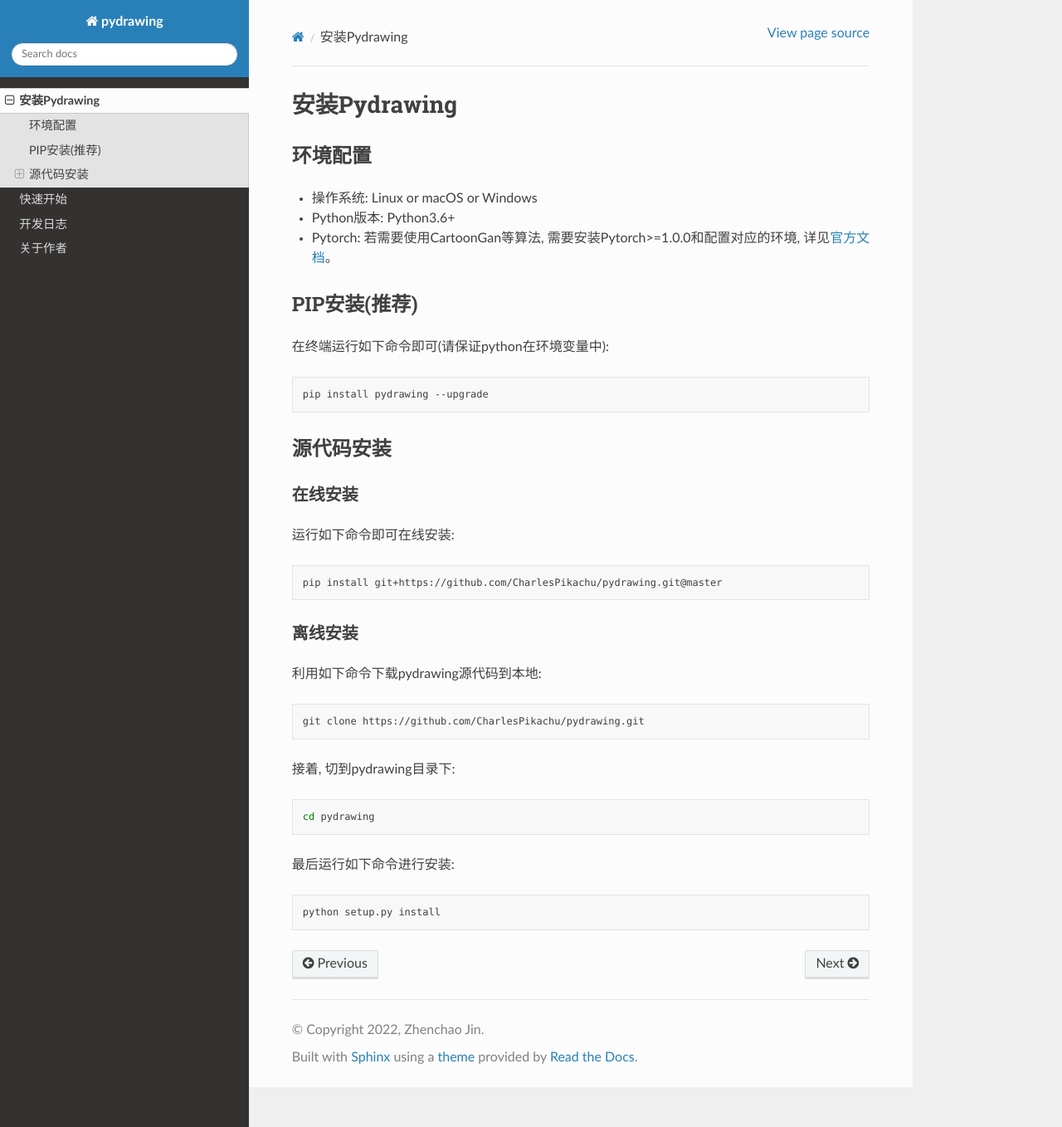
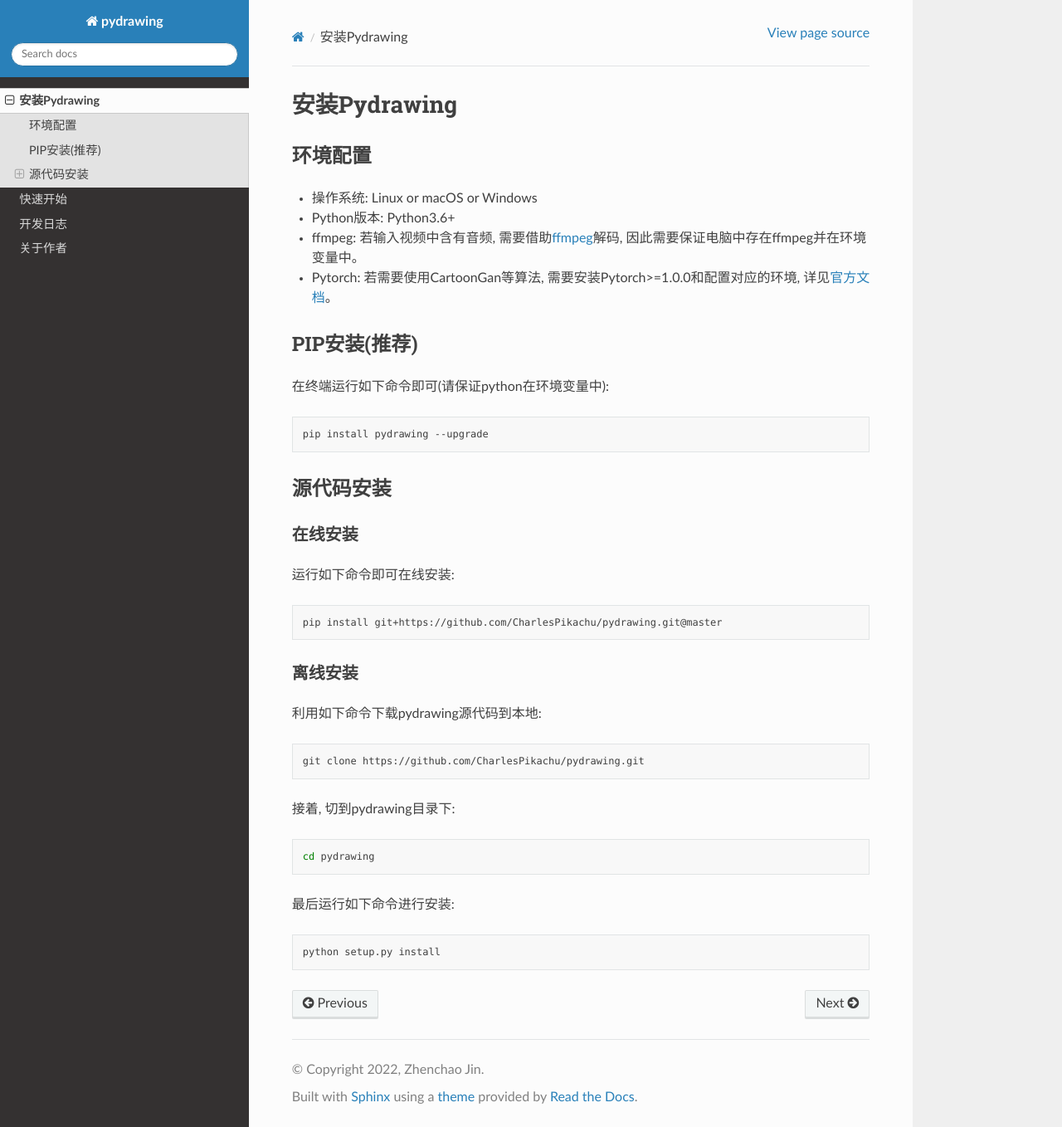
Before and after one commit to CharlesPikachu/pydrawing, a Sphinx documentation site: the page built from docs/Install.md, in a window 1280 px wide and 1358 px high. Shown: the whole window at 83% size. Built offline with Sphinx 7.4.7 and the Read the Docs theme 2.0.0, drawn with Linux system fonts in a browser that asks for light colours.

Commit message:
update docs

```diff
--- a/docs/Install.md
+++ b/docs/Install.md
@@ -4,6 +4,7 @@
 ## 环境配置
 - 操作系统: Linux or macOS or Windows
 - Python版本: Python3.6+
+- ffmpeg: 若输入视频中含有音频, 需要借助[ffmpeg](https://ffmpeg.org/)解码, 因此需要保证电脑中存在ffmpeg并在环境变量中。
 - Pytorch: 若需要使用CartoonGan等算法, 需要安装Pytorch>=1.0.0和配置对应的环境, 详见[官方文档](https://pytorch.org/get-started/locally/)。
 
 
```
